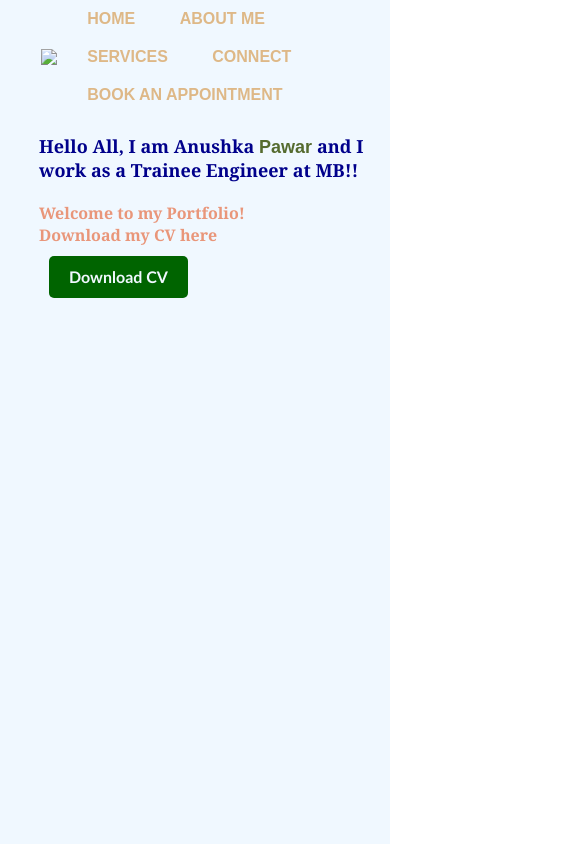
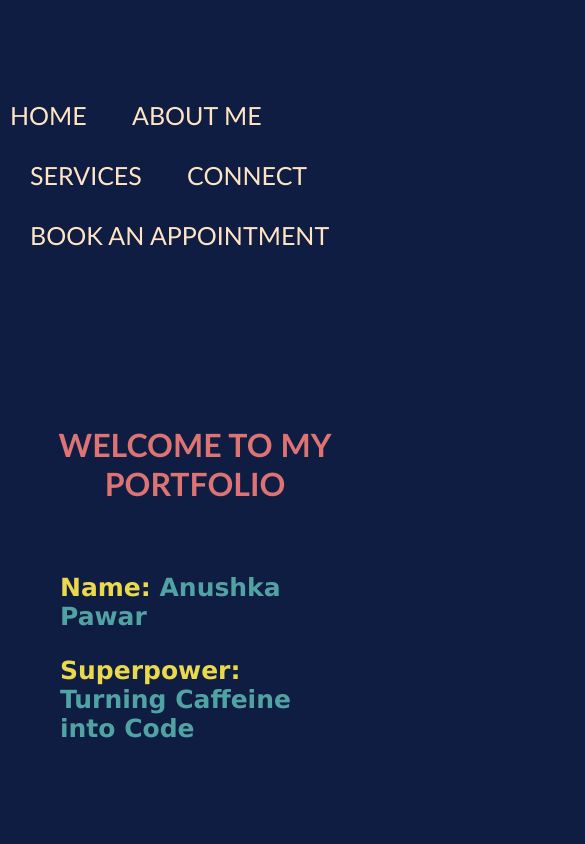
Before and after one commit to Anushka11mindbowser/HTML-Portfolio, a plain HTML site: page index.html in a window 390 px wide. Shown: the top 844 px of the page, 585 px wide, since content can reach past the window. Drawn offline with Linux system fonts and the light colour scheme.

Commit message:
Responsive feature added

```diff
--- a/index.html
+++ b/index.html
@@ -1,51 +1,71 @@
 <!DOCTYPE html>
+<html lang="en">
 <html>
 
 <head>
+    <meta charset="utf-8">
+    <meta name="viewport" content="width=device-width, initial-scale=1, shrink-to-fit=no">
 
     <title>Anushka Pawar Portfolio</title>
     <link rel="icon" type="image/x-icon" href="./images/portfolio.png">
+
     <link rel="stylesheet" href="./styles.css">
+
+
+
+
+
 </head>
 
 <body>
-    <div class="hero">
+
+    <header>
+        <img class="logo" src="./images/coding.png" alt="logo">
         <nav>
-            <img src="./images/fdev.jpg" class="fdev">
-            <ul>
 
-                <li> <a href="#"> HOME </a></li>
-                <li><a href="#"> ABOUT ME </a></li>
-                <li><a href="#"> SERVICES </a> </li>
-                <li> <a href="#"> CONNECT </a></li>
-                <li> <a href="#"> BOOK  AN  APPOINTMENT  </a></li>
+            <ul class="nav__links">
 
+
+
+                <li> <a href="index.html"> HOME </a></li>
+                <li><a href="page1.html"> ABOUT ME </a></li>
+                <li><a href="page2.html"> SERVICES </a> </li>
+                <li> <a href="page3.html"> CONNECT </a></li>
+                <li> <a href="page4.html"> BOOK  AN  APPOINTMENT  </a></li>
             </ul>
-
         </nav>
 
-        <div class="welcomemsg">
-            <h1>Hello All, I am Anushka <span> Pawar </span> and I work as a Trainee Engineer at MB!!</h1>
-            <p>Welcome to my Portfolio!
-                <br> Download my CV here
-                <br>
-                <a href="#">Download CV</a>
-            </p>
+
+
+    </header>
+
+    <center>
+        <h1>WELCOME TO MY PORTFOLIO</h1>
+
+    </center>
+    <br>
+    <br>
+    <div class=".hero">
+
+        <div class="detail">
+            <p>Name: <span>Anushka Pawar</span></p>
+            <br>
+
+            <p>Superpower: <span>Turning Caffeine into Code</span></p>
+        </div>
+
+
+
+        <div class="images">
+            <img src="./images/first.gif">
+
 
 
         </div>
 
-        <div class="imagess">
-            <img src="./images/devl.png" class="devl">
-
-
-        </div>
 
     </div>
-
-
-
-</body>
+    <a </body>
 
 
 
--- a/styles.css
+++ b/styles.css
@@ -1,106 +1,141 @@
-            * {
-                margin: 0;
-                padding: 0;
-                font-family: sans-serif;
-            }
+    * {
+        box-sizing: border-box;
+        margin: 0%;
+        padding: 0%;
+    }
 
-            .hero {
-                position: relative;
-                width: 100;
-                height: 100vh;
-                background-color: aliceblue;
-            }
+    body {
+        background: #101d42;
+        font-weight: 700;
+        color: #fff;
+        font-size: 21px;
+        font-family: "be vietnam";
+        overflow: hidden;
+    }
 
-            .hero img {
-                margin: 50 px;
-                border: 10px;
-                padding: 10px 10px;
-            }
+    li,
+    a {
+        font-family: 'Trebuchet MS', 'Lucida Sans Unicode', 'Lucida Grande', 'Lucida Sans', Arial, sans-serif;
+        font-weight: 500;
+        font-size: 25px;
+        color: bisque;
+        text-decoration: none;
+    }
 
-            nav {
-                display: flex;
-                width: 84%;
-                margin: auto;
-                padding: 20 0;
-                align-items: center;
-                justify-content: space-between;
-            }
+    header {
+        display: flex;
+        justify-content: flex-end;
+        align-items: center;
+        padding: 10px 10px;
+    }
 
-            nav ul {
-                list-style-type: none;
-            }
+    .logo {
+        cursor: pointer;
+        width: 100px;
+        height: 100px;
+        margin-right: auto;
+    }
 
-            nav ul li {
-                display: inline-block;
-                list-style: none;
-                margin: 10px 20px;
-            }
+    .nav__links {
+        list-style: none;
+    }
 
-            nav ul li a {
-                text-decoration: none;
-                color: burlywood;
-                font-weight: bold;
-            }
+    .nav__links li {
+        display: inline-block;
+        padding: 5px 20px;
+    }
 
-            nav ul li a:hover {
-                width: 100%;
-                color: mediumvioletred;
-                transition: 1ms;
-            }
+    .nav__links li:nth-child(1) {
+        padding: 0 20px 0 0;
+    }
 
-            .welcomemsg {
-                margin-left: 10%;
-                margin-top: 5%;
-            }
+    .nav__links li a {
+        transition: all 0.3s ease 0s;
+    }
 
-            .welcomemsg h1 {
-                font-size: large;
-                font-family: Cambria, Cochin, Georgia, Times, 'Times New Roman', serif;
-                font-weight: 700;
-                color: darkblue;
-                margin-bottom: 20px;
-            }
+    .nav__links li a:hover {
+        color: #EAD94C;
+    }
 
-            span {
-                color: darkolivegreen;
-            }
+    h1 {
+        font-family: 'Trebuchet MS', 'Lucida Sans Unicode', 'Lucida Grande', 'Lucida Sans', Arial, sans-serif;
+        font-weight: bolder;
+        font-size: xx-large;
+        color: #DD7373;
+        padding-top: 75px;
+    }
 
-            .welcomemsg p {
-                color: darksalmon;
-                line-height: 22px;
-                font-family: Cambria, Cochin, Georgia, Times, 'Times New Roman', serif;
-                font-weight: 700;
-            }
+    h2 {
+        font-family: 'Lucida Sans', 'Lucida Sans Regular', 'Lucida Grande', 'Lucida Sans Unicode', Geneva, Verdana, sans-serif;
+        font-weight: bold;
+        font-size: x-large;
+    }
 
-            .welcomemsg a {
-                background-color: darkgreen;
-                padding: 10px 20px;
-                font-family: 'Trebuchet MS', 'Lucida Sans Unicode', 'Lucida Grande', 'Lucida Sans', Arial, sans-serif;
-                font-weight: bolder;
-                text-decoration: none;
-                color: aliceblue;
-                display: inline-block;
-                margin: 10px;
-                border-radius: 5px;
-            }
+    .detail {
+        margin: 50px;
+        margin-top: 100px;
+    }
 
-            .imagess {
-                width: 80%;
-                height: 80%;
-                position: absolute;
-                bottom: 0;
-                right: 35px;
-                left: 775px;
-            }
+    .detail p {
+        font-size: 25px;
+        color: #EAD94C;
+        font-family: 'Lucida Sans', 'Lucida Sans Regular', 'Lucida Grande', 'Lucida Sans Unicode', Geneva, Verdana, sans-serif;
+    }
 
-            .imagess img {
-                height: 50%;
-                width: 50%;
-                top: 250;
-                left: 50;
-                right: 50;
-                bottom: 50;
-                margin: 500;
-                padding: 100px 100px;
-                border-radius: 15%;
-            }
+    span {
+        font-size: 25px;
+        color: #51A3A3;
+        font-family: 'Lucida Sans', 'Lucida Sans Regular', 'Lucida Grande', 'Lucida Sans Unicode', Geneva, Verdana, sans-serif;
+    }
+
+    .images {
+        width: 45%;
+        height: 80%;
+        position: absolute;
+        bottom: 0;
+        right: 100px;
+    }
+
+    .images img {
+        height: 40%;
+        position: absolute;
+        left: 50%;
+        bottom: 30%;
+        transform: translateX(-50%);
+        transition: bottom 1s, left 1s;
+        border-radius: 20px;
+    }
+
+    .hero {
+        position: relative;
+        width: 100%;
+        height: 100vh;
+    }
+
+    @media screen and (max-width:700px) {
+        nav ul {
+            width: 100%;
+            position: relative;
+            top: 75px;
+            right: 0;
+            z-index: 2;
+        }
+        nav ul li {
+            display: block;
+            margin-top: 10px;
+            margin-bottom: 10px;
+        }
+        .images img {
+            display: none;
+        }
+        h1 {
+            margin-top: 150px;
+        }
+        .detail {
+            margin-top: 10px;
+            padding: 10px;
+        }
+        .logo {
+            display: none;
+        }
+    }
```
